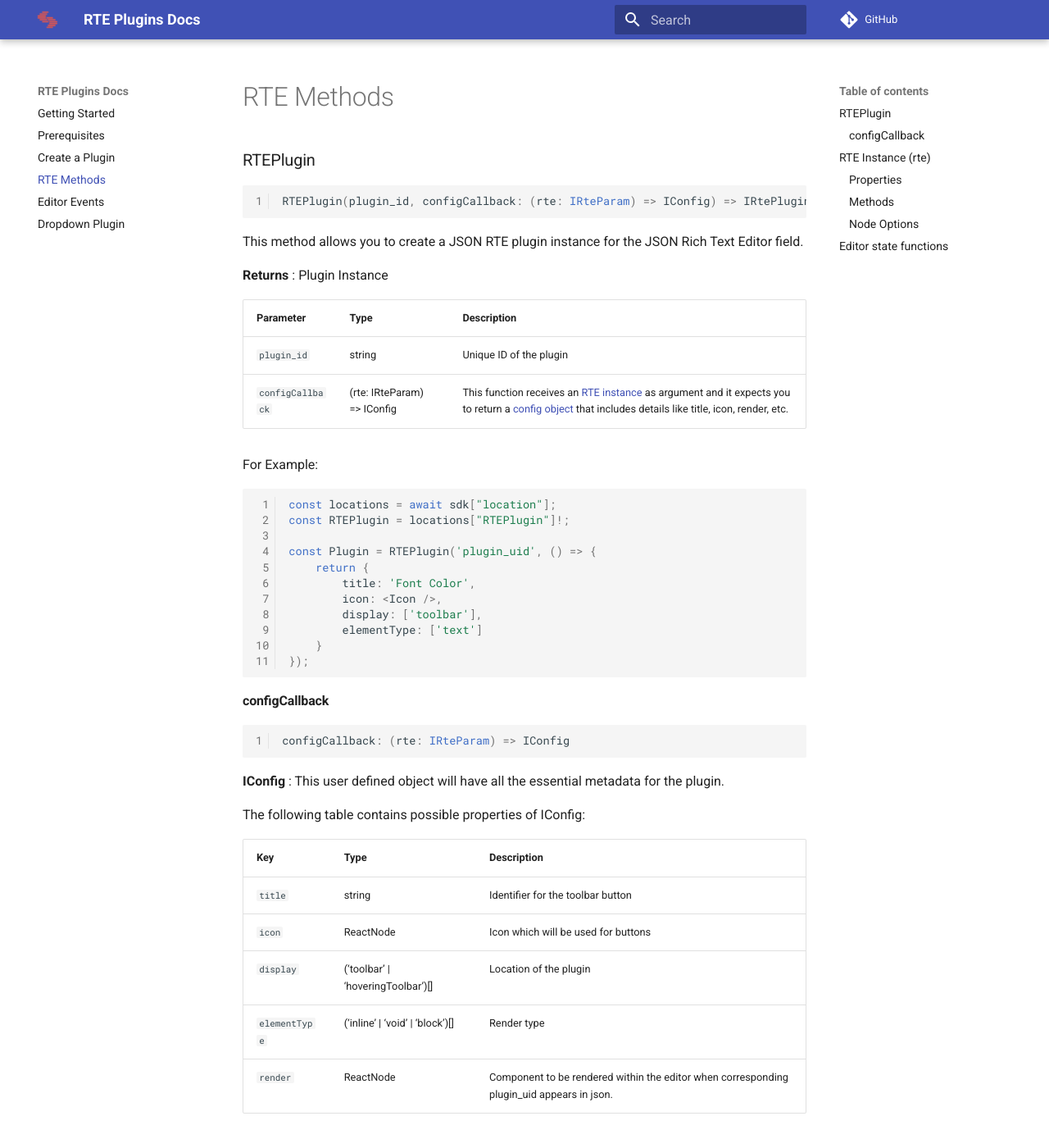
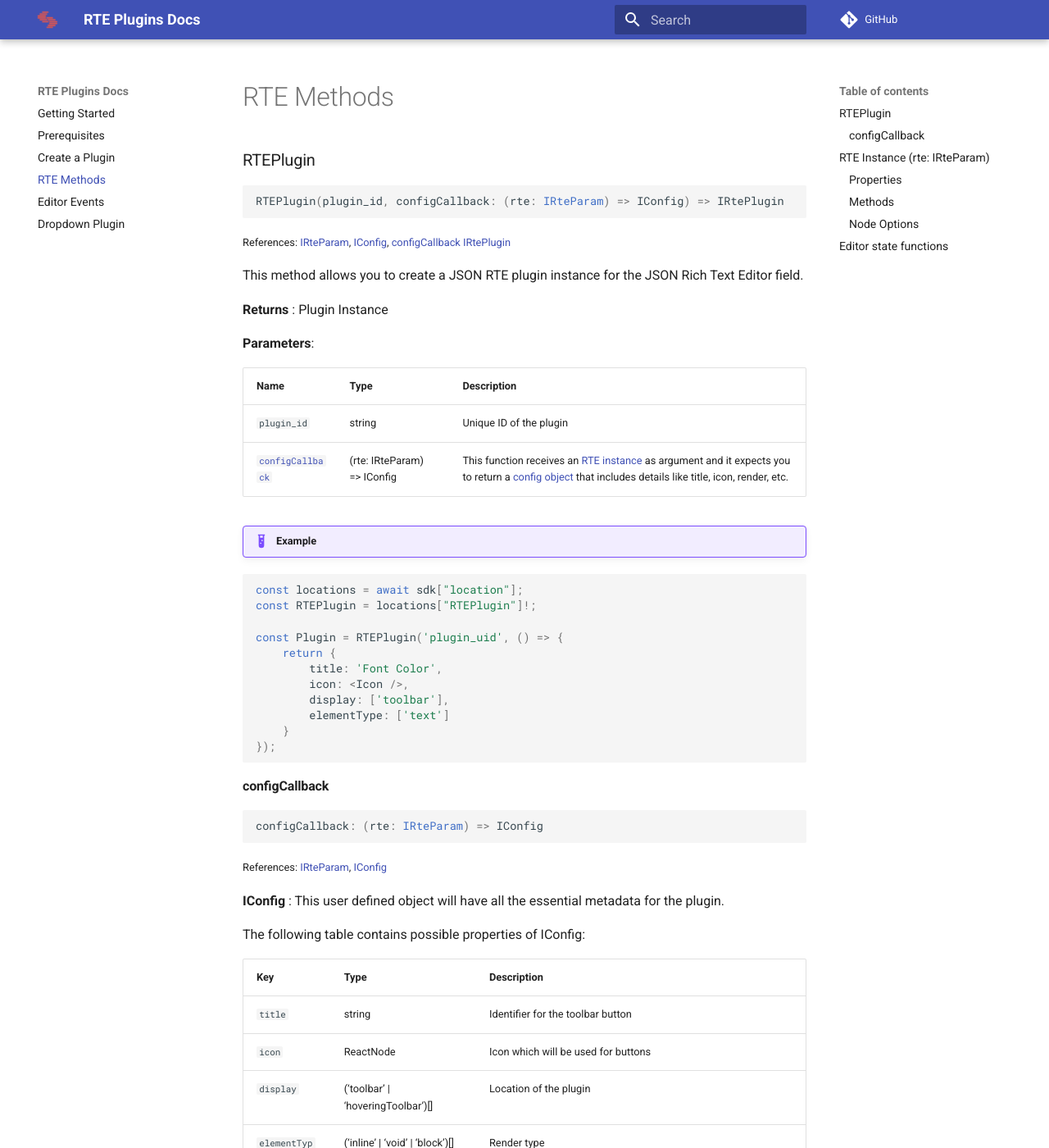
Before and after one commit to contentstack/rte-plugin-boilerplate, an MkDocs documentation site: the page built from docs/methods.md, in a window 1280 px wide and 1400 px high. Shown: the whole window at 82% size. Built offline with MkDocs 1.6.1 and Material for MkDocs 9.7.7, drawn with Linux system fonts in a browser that asks for light colours; comment, search, counter and statistics services are not loaded; some of the changed text lies outside the part shown.

Commit message:
add: references block

````diff
--- a/docs/methods.md
+++ b/docs/methods.md
@@ -2,18 +2,22 @@
 ```ts
 RTEPlugin(plugin_id, configCallback: (rte: IRteParam) => IConfig) => IRtePlugin
 ```
+<span class='sm-text'>
+References: [IRteParam](#rte), [IConfig](#iconfig), [configCallback](#config-object) [IRtePlugin](#IRtePlugin)
+</span>
 
 This method allows you to create a JSON RTE plugin instance for the JSON Rich Text Editor field.
 
 **Returns** : Plugin Instance
 
-|**Parameter**| **Type**| **Description**|
+**Parameters**:
+
+|**Name**| **Type**| **Description**|
 |--------------|--------|-----------------|
 |`plugin_id`|string | Unique ID of the plugin|
-| `configCallback` | (rte: IRteParam) => IConfig | This function receives an [RTE instance](#rte) as argument and it expects you to return a [config object](#config-object) that includes details like title, icon, render, etc. |
+| [`configCallback`](#config-object) | (rte: IRteParam) => IConfig | This function receives an [RTE instance](#rte) as argument and it expects you to return a [config object](#config-object) that includes details like title, icon, render, etc. |
 
-For Example:
-
+!!! example
 ```ts
 const locations = await sdk["location"];
 const RTEPlugin = locations["RTEPlugin"]!;
@@ -27,14 +31,16 @@ const Plugin = RTEPlugin('plugin_uid', () => {
     }
 });
 ```
-
 <span id='config-object'></span>
-
 #### configCallback
 ```ts
 configCallback: (rte: IRteParam) => IConfig
 ```
+<span class='sm-text'>
+References: [IRteParam](#rte), [IConfig](#iconfig)
+</span>
 
+<span id='iconfig'></span>
 **IConfig** : This user defined object will have all the essential metadata for the plugin.
 
 The following table contains possible properties of IConfig:
@@ -47,7 +53,7 @@ The following table contains possible properties of IConfig:
 | `elementType` | (‘inline’ \| ‘void’ \| ‘block’)[]  | Render type                               |
 | `render`      | ReactNode | Component to be rendered within the editor when corresponding plugin_uid appears in json.   |
 
-### RTE Instance (rte)
+### RTE Instance (rte: IRteParam)
 <span id="rte">**rte**</span> : An instance which has all the essential functions required to interact with the JSON RTE.
 
 Following are a list of helpful properties and methods of the JSON RTE instance.
@@ -93,7 +99,7 @@ These methods are part of the RTE instance and can be accessed as rte.methodName
 | `updateNode`       | Updates nodes based on provided options             | (type:string,attrs:Object, options: Option) => void </br>  Option: [NodeOptions](#node-options) |
 | `unsetNode`        | Converts a node to a normal paragraph based on provided options    | (options: Option) => void </br>  Option: [NodeOptions](#node-options)                        |
 | `insertNode`       | Inserts a node at a given location. Having ```select``` option true will select the node after insertion       | (node:Node, options?: Option) => void </br>  Option: [NodeOptions](#node-options)``` & { select?: boolean }```             |
-| `deleteNode`       | Deletes a node at a given location       | (options: Option) => void </br>  Option: ```{at?: Location, distance?: number, unit?: 'character' \| 'word' \| 'line' \| 'block'} ```                  |
+| `deleteNode`       | Deletes a node at a given location       | (options: Option) => void </br>  Option: ```{at?: Location, distance?: number, unit?: 'character' | 'word' | 'line' | 'block'} ```                  |
 | `wrapNode`         | Wraps node based on provided options with given node     | (node:Node, options: Option) => void </br>  Option: [NodeOptions](#node-options)              |
 | `unWrapNode`       | Unwraps node based on provided options  from the parent node      | (options: Option) => void </br>  Option: [NodeOptions](#node-options)                       |
 | `mergeNodes`       | Merges nodes based on provided options        | (options: Option) => void </br>  Option: [NodeOptions](#node-options)                        |
@@ -110,8 +116,8 @@ These methods are part of the RTE instance and can be accessed as rte.methodName
 | `isSelected`   | It is a React hook which returns ```true``` when the current node is selected.            | () => boolean                                     |
 | `isFocused`    | It is React hook which returns ```true``` when the current node is focused             | () => boolean                                     |
 | `getEnd`       | Retrieves the end location of the editor                  | () => Path                                        |
-| `before`       | Retrieves the prior location before current selection     | (location: Location, options: Option) => Location </br>  Option: ```{distance?: number, unit?: 'offset' \| 'character' \| 'word' \| 'line' \| 'block'}``` |
-| `after`        | Retrieves the subsequent location after current selection | (location: Location, options: Option) => Location </br>  Option: ```{distance?: number, unit?: 'offset' \| 'character' \| 'word' \| 'line' \| 'block'}```|
+| `before`       | Retrieves the prior location before current selection     | (location: Location, options: Option) => Location </br>  Option: ```{distance?: number, unit?: 'offset' | 'character' | 'word' | 'line' | 'block'}``` |
+| `after`        | Retrieves the subsequent location after current selection | (location: Location, options: Option) => Location </br>  Option: ```{distance?: number, unit?: 'offset' | 'character' | 'word' | 'line' | 'block'}```|
 | `isPointEqual` | Checks if two points are equal                            | (point1: Point, point2: Point) => boolean         |
 
 <span id='node-options' />
--- /dev/null
+++ b/docs/stylesheets/extra.css
@@ -0,0 +1,7 @@
+img[alt="dropdown-example"] {
+    max-width: 350px
+}
+
+.sm-text {
+    font-size: 0.64rem;
+}
--- a/mkdocs.yml
+++ b/mkdocs.yml
@@ -18,12 +18,18 @@ theme:
   logo: img/favicon.ico
   features:
     - navigation.expand
+    - content.code.annotate
 
 extra:
   generator: false
 
+extra_css:
+  - stylesheets/extra.css
+
 markdown_extensions:
+  - admonition
+  - pymdownx.details
+  - pymdownx.inlinehilite
   - pymdownx.highlight:
       anchor_linenums: true
-      linenums: true
   - pymdownx.superfences
````
Also changed, not shown: docs/dropdown.md (+4 -2 lines), docs/editor_events.md (+14 -3 lines), docs/prerequisites.md (+2 -1 lines).
